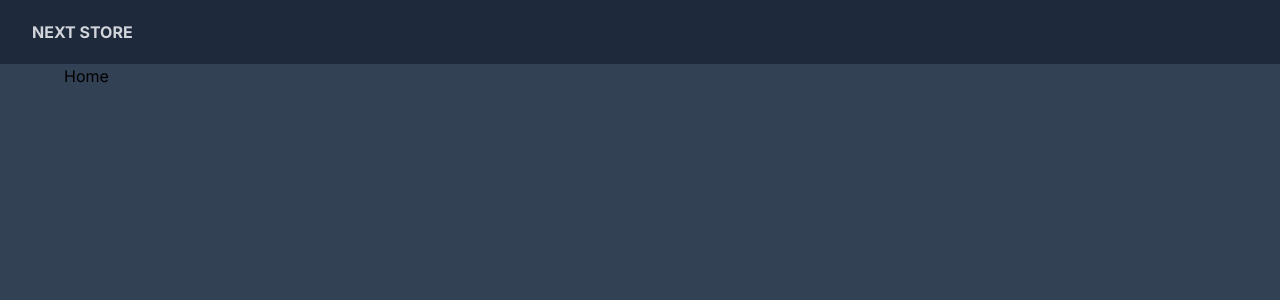
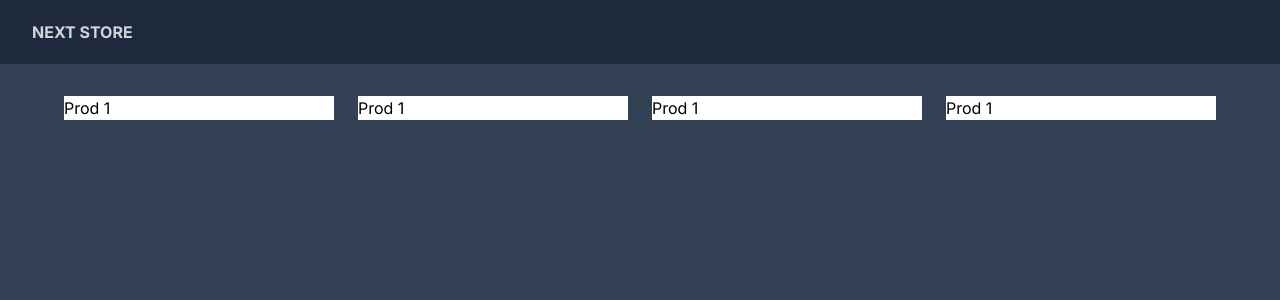
Before and after one commit to henryfogacas/e-commerce, a Next.js app: page / in a window 1280 px wide. Shown: the top 300 px of the page. Built offline with nearby package versions, Linux system fonts and the light colour scheme.

Commit message:
Listagem de produtos parte 1

```diff
--- a/src/app/page.tsx
+++ b/src/app/page.tsx
@@ -1,7 +1,12 @@
 export default function Home() {
   return (
-    <div>
-      <h1>Home</h1>
+    <div className="max-w-7xl mx-auto pt-8 px-8 xl:px-0">
+      <div className="grid grid-cols-1 sm:grid-cols-2 md:grid-cols-3 lg:grid-cols-4 gap-10 xl:gap-6">
+        <div className="bg-white">Prod 1</div>
+        <div className="bg-white">Prod 1</div>
+        <div className="bg-white">Prod 1</div>
+        <div className="bg-white">Prod 1</div>
+      </div>
     </div>
   );
 }
```
